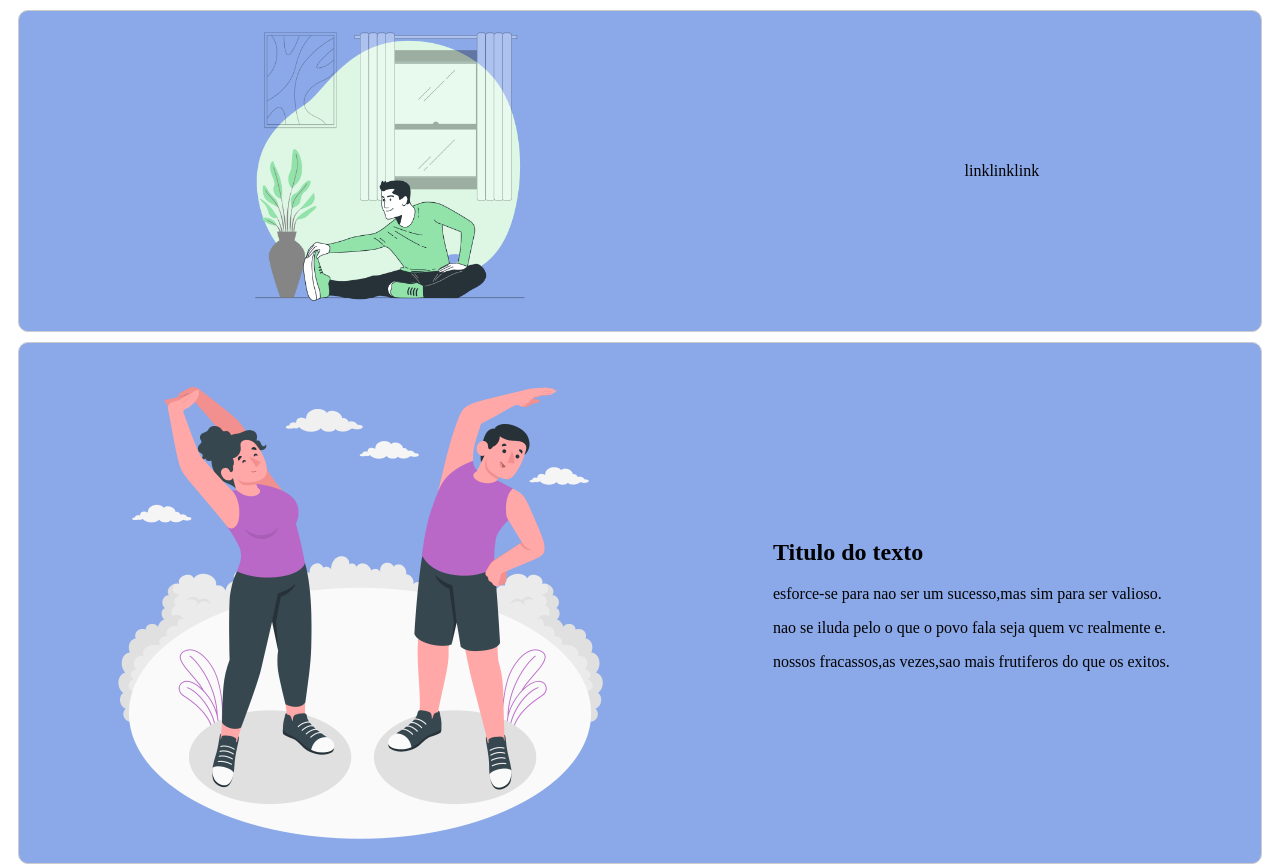
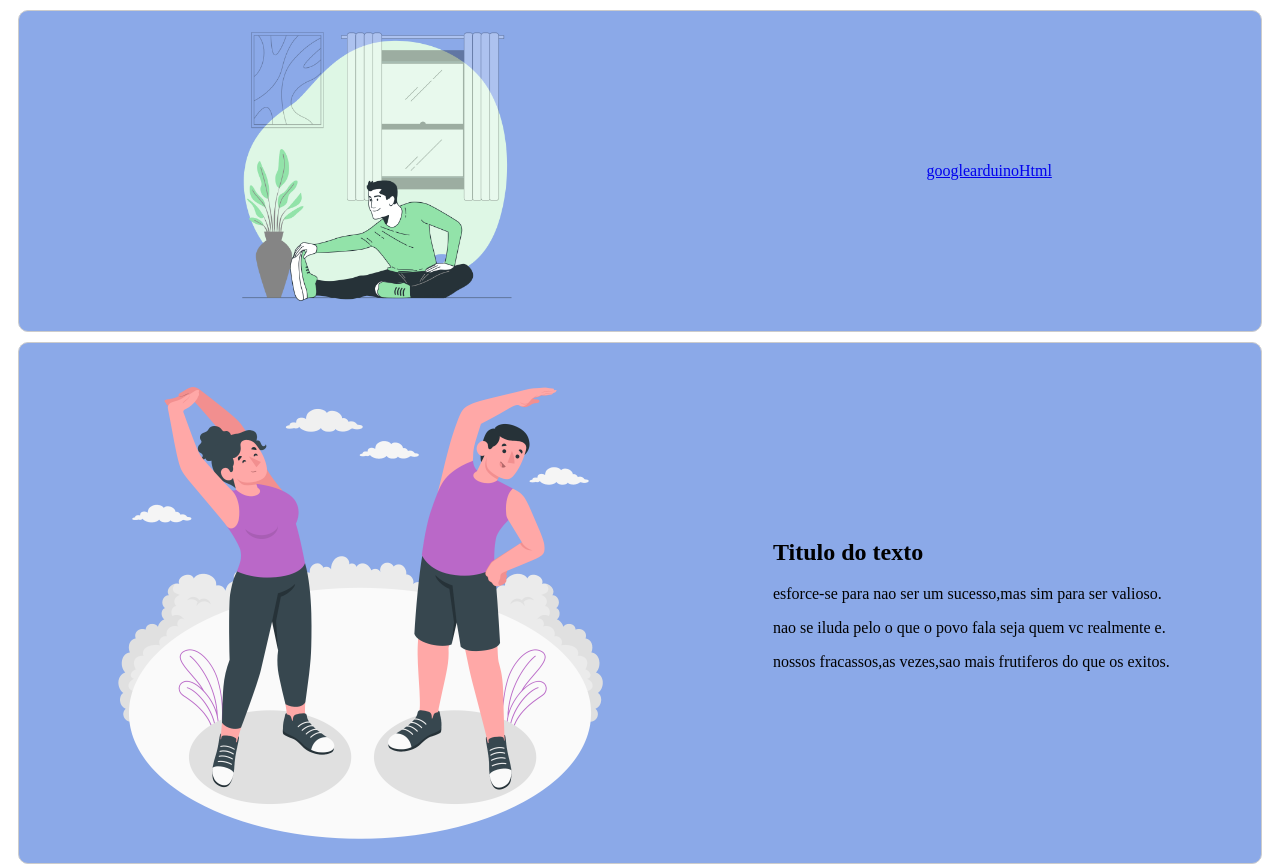
Before and after one commit to LucasGomesDuminelli/Lucas-Gomes-Duminelli-site-criativo-parte-2, a plain HTML site: page index.html in a window 1280 px wide. Shown: the top 864 px of the page. Drawn offline with Linux system fonts and the light colour scheme.

Commit message:
16/04/2023

```diff
--- a/index.html
+++ b/index.html
@@ -16,9 +16,9 @@
 
             <img class="sejavcmesmo" src="seja vc mesmo.png" alt="seja vc mesmo">
 <div class="link">
-<p class="item">link</p>
-<p class="item">link</p>
-<p class="item">link</p>
+<a href="#">google</a>
+<a href="#">arduino</a>
+<a href="#">Html</a>
 
 
 </div>
```
